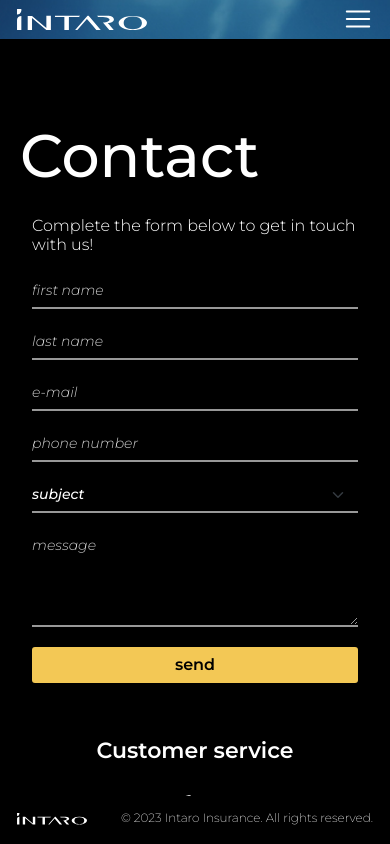
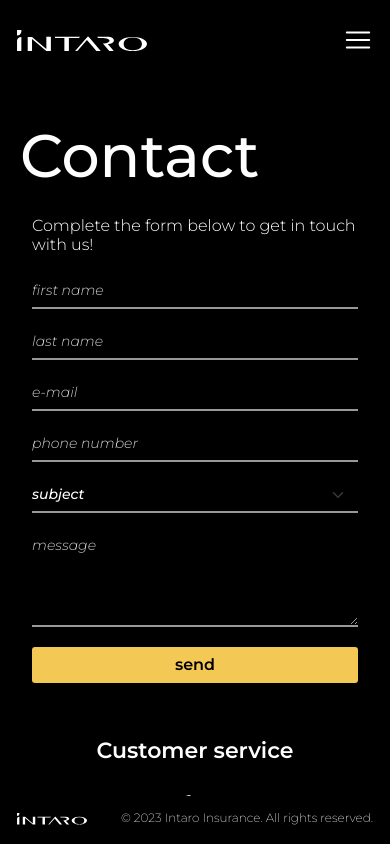
Before and after one commit to IordacheCatalin/IntaroWebPage, a React (Create React App) app: page /#/contact in a window 390 px wide. Shown: the top 844 px of the page. Built offline with nearby package versions, Linux system fonts and the light colour scheme.

Commit message:
Update mobile navbar

```diff
--- a/src/App.css
+++ b/src/App.css
@@ -2,5 +2,5 @@
 .page-footer .container-fluid {
   max-width: 1800px;
   margin: 0 auto;
-  z-index: 10000;
+  z-index: 10;
 }
--- a/src/Components/NavBar/NavBar.css
+++ b/src/Components/NavBar/NavBar.css
@@ -22,6 +22,7 @@
   margin: 0px 5px;
   text-align: right;
   border: none;
+  z-index: 11;
 }
 
 .navbar-toggler:focus {
@@ -61,14 +62,24 @@ input[type="radio"]:checked + .languageLabel {
   font-weight: 600;
 }
 .navbar-toggler .LogoMobile {
-  display: none;
+  opacity: 0;
+
 }
 .navbar-toggler.collapsed .LogoMobile {
-  display: block;
+  opacity: 1;
+  transition: ease-in-out 2s;
+}
+
+.navbar-collapse{
+  position: relative;
+  top:-80px;
 }
 
 @media only screen and (max-width: 570px) {
   .navbar {
-    height: 38px !important;
+    height: 80px !important;
+  }
+  .navbar-toggler{
+    height: 80px !important;
   }
 }
--- a/src/Components/NavBar/NavBar.module.scss
+++ b/src/Components/NavBar/NavBar.module.scss
@@ -43,21 +43,21 @@
 @media only screen and (max-width: 570px) {
   .navLinkRight {
     flex-direction: column;
-    padding-top: 20px;
+    padding: 20px;
   }
   .navbarContainer {
     margin: 0;
     height: auto;
-    background: rgba(34, 94, 140, 0.37);
+    background: rgba(0,0,0,0.46);
     box-shadow: 0px 0px 20px #00000029;
-    backdrop-filter: blur(38px);
-    -webkit-backdrop-filter: blur(38px);
+    backdrop-filter: blur(28px);
+    -webkit-backdrop-filter: blur(28px);
   }
   .navLinkRight a {
     margin-right: 0px;
   }
 
   .fixedBackgroundContainer{
-    height: 40px;
+   display: none;
   }
 }
```
Also changed, not shown: src/Assets/harta.svg.
